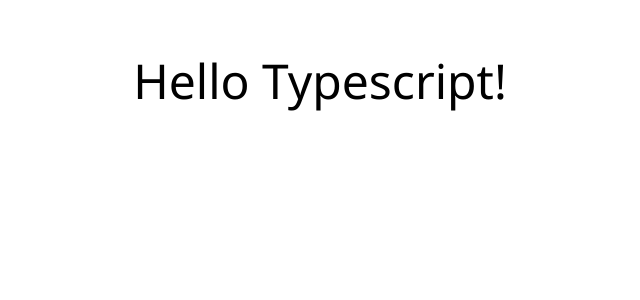
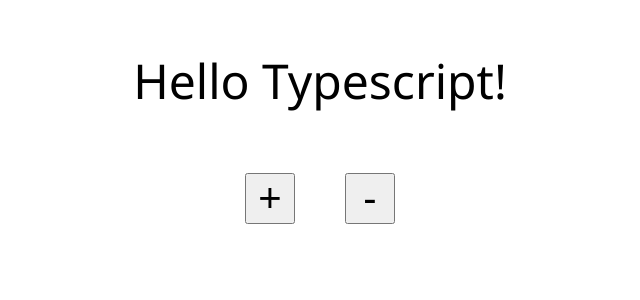
Before and after one commit to Kayra/practice-typescript-react-starter, a React (Create React App) app: page / in a window 1280 px wide. Shown: the top 300 px of the page, without its empty margins (320-960 px from the left). Built offline with nearby package versions, Linux system fonts and the light colour scheme.

Commit message:
Updated hello component

```diff
--- a/src/components/Hello.tsx
+++ b/src/components/Hello.tsx
@@ -6,13 +6,15 @@
 export interface Props {
   name: string;
   enthusiasmLevel?: number;
+  onIncrement?: () => void;
+  onDecrement?: () => void;
 }
 
 function getExclamationMarks(numberOfCharacters: number) {
   return Array(numberOfCharacters + 1).join("!");
 }
 
-function Hello({name, enthusiasmLevel = 1}: Props) {
+function Hello({ name, enthusiasmLevel = 1, onIncrement, onDecrement }: Props) {
 
   if (enthusiasmLevel <= 0 ) {
     throw new Error("The enthusiasm level can't be below zero.");
@@ -21,9 +23,17 @@
   return (
 
     <div className="hello">
+
       <div className="greeting">
         <p>Hello {name + getExclamationMarks(enthusiasmLevel)}</p>
       </div>
+
+      <div>
+        <button className="increment" onClick={onIncrement}>+</button>
+        <button className="decrement" onClick={onDecrement}>-</button>
+      </div>
+
+
     </div>
 
   );
```
